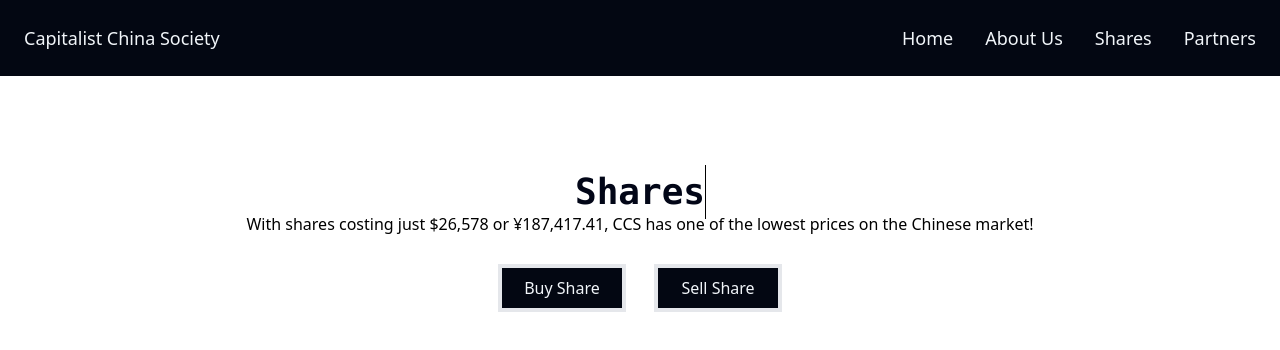
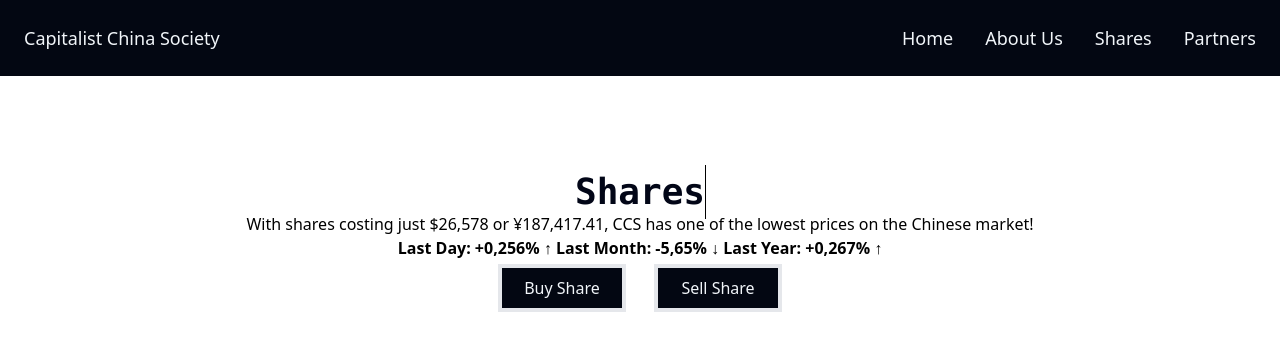
Before and after one commit to edu4rdolinux/CCS, a Next.js app: page /shares in a window 1280 px wide. Shown: the top 350 px of the page. Built offline with nearby package versions, Linux system fonts and the light colour scheme.

Commit message:
Shares Page Update

```diff
--- a/app/shares/page.tsx
+++ b/app/shares/page.tsx
@@ -10,7 +10,8 @@ export default function Shares() {
                 <MainText Text="Shares"/>
                 <h1>
                     With shares costing just $26,578 or ¥187,417.41, CCS has one of the lowest prices on the Chinese market!</h1>
-                <div className="flex gap-7 m-7">
+                    <h1 className="font-bold">Last Day: +0,256% ↑ Last Month: -5,65% ↓ Last Year: +0,267% ↑</h1>
+                <div className="flex gap-7 m-1">
                     <TemplateButton TextButton="Buy"/>
                     <TemplateButton TextButton="Sell"/>
                 </div>
@@ -18,3 +19,4 @@ export default function Shares() {
         </div>
     )
 }
+// ↑ ↓
```
Also changed, not shown: app/components/templateButton.tsx (line endings or trailing spaces).
